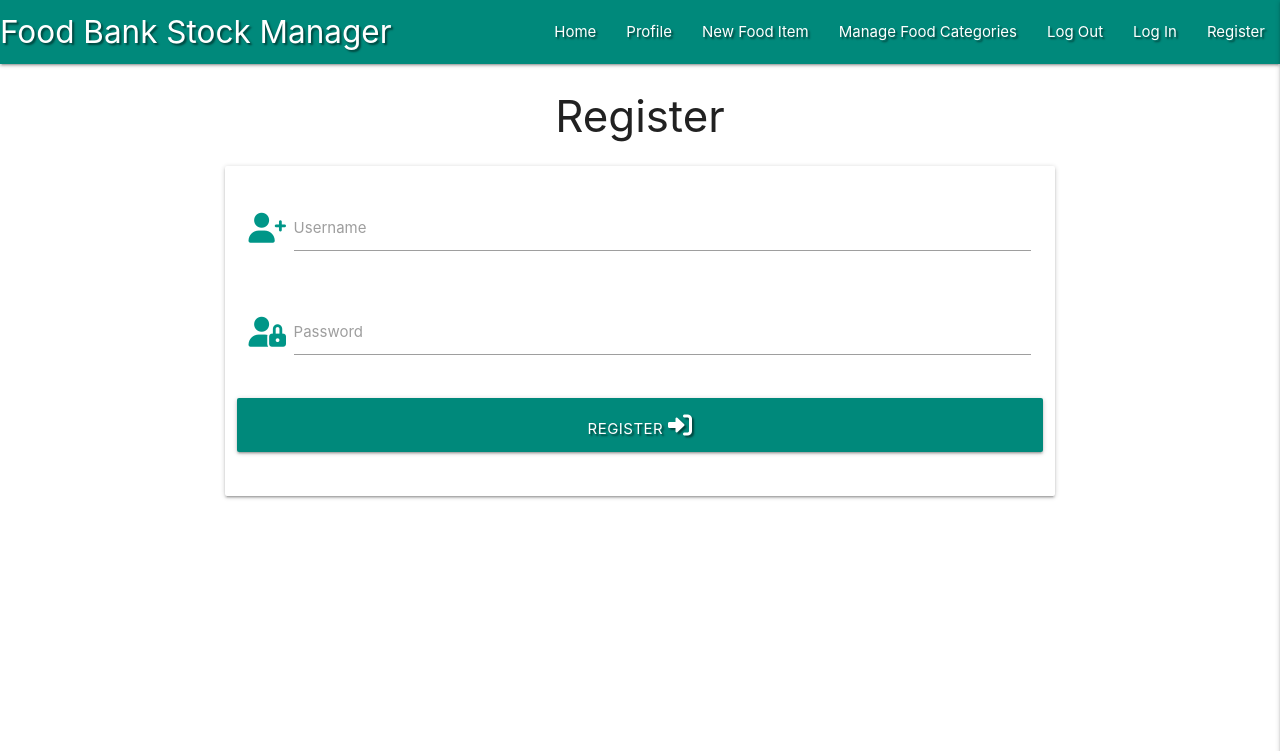
After one commit to MariuszKaminski/Milestone-Project-3, a Flask app: page /register in a window 1280 px wide. The commit adds this page. Shown: the top 751 px of the page. Run offline with Flask 2, Linux system fonts and the light colour scheme; some libraries are stand-ins or nearby versions.

Commit message:
Add Register template

```diff
--- a/run.py
+++ b/run.py
@@ -4,6 +4,7 @@ from flask import (
     redirect, request, session, url_for)
 from flask_pymongo import PyMongo
 from bson.objectid import ObjectId
+from werkzeug.security import generate_password_hash, check_password_hash
 if os.path.exists("env.py"):
     import env
 
@@ -24,6 +25,11 @@ def get_food_items():
     return render_template("food_items.html", food_items=food_items)
 
 
+@app.route("/register", methods=["GET", "POST"])
+def register():
+    return render_template("register.html")
+
+
 if __name__ == "__main__":
     app.run(
         host=os.environ.get("IP"),
--- a/templates/base.html
+++ b/templates/base.html
@@ -27,7 +27,7 @@
                     <li><a href="#">Manage Food Categories</a></li>
                     <li><a href="#">Log Out</a></li>
                     <li><a href="#">Log In</a></li>
-                    <li><a href="#">Register</a></li>
+                    <li><a href="{{ url_for('register') }}">Register</a></li>
                 </ul>
             </div>
         </nav>
@@ -41,7 +41,7 @@
             <li><a href="#">Manage Food Categories</a></li>
             <li><a href="#">Log Out</a></li>
             <li><a href="#">Log In</a></li>
-            <li><a href="#">Register</a></li>
+            <li><a href="{{ url_for('register') }}">Register</a></li>
         </ul>
     </header>
 
--- /dev/null
+++ b/templates/register.html
@@ -0,0 +1,35 @@
+{% extends "base.html" %}
+{% block content %}
+
+    <h3 class="center-align">Register</h3>
+
+    <div class="row">
+        <form class="col s12 m8 offset-m2" method="POST" action="{{ url_for('register')}}">
+            <div class="card-panel">
+                <!-- username -->
+                <div class="row">
+                    <div class="input-field col s12">
+                        <i class="fas fa-user-plus prefix teal-text darken-1"></i>
+                        <input id="username" name="username" type="text" class="validate">
+                        <label for="username">Username</label>
+                    </div>
+                </div>
+                <!-- password -->
+                <div class="row">
+                    <div class="input-field col s12">
+                        <i class="fas fa-user-lock prefix teal-text darken-1"></i>
+                    <input id="password" name="password" type="password" class="validate">
+                    <label for="password">Password</label>
+                    </div>
+                </div>
+                <!-- register -->
+                <div class="row">
+                    <button type="submit" class="col s12 btn-large teal darken-1 text-shadow">
+                        Register <i class="fas fa-sign-in-alt"></i>
+                    </button>
+                </div>
+            </div>
+        </form>
+    </div>
+
+{% endblock %}
```
